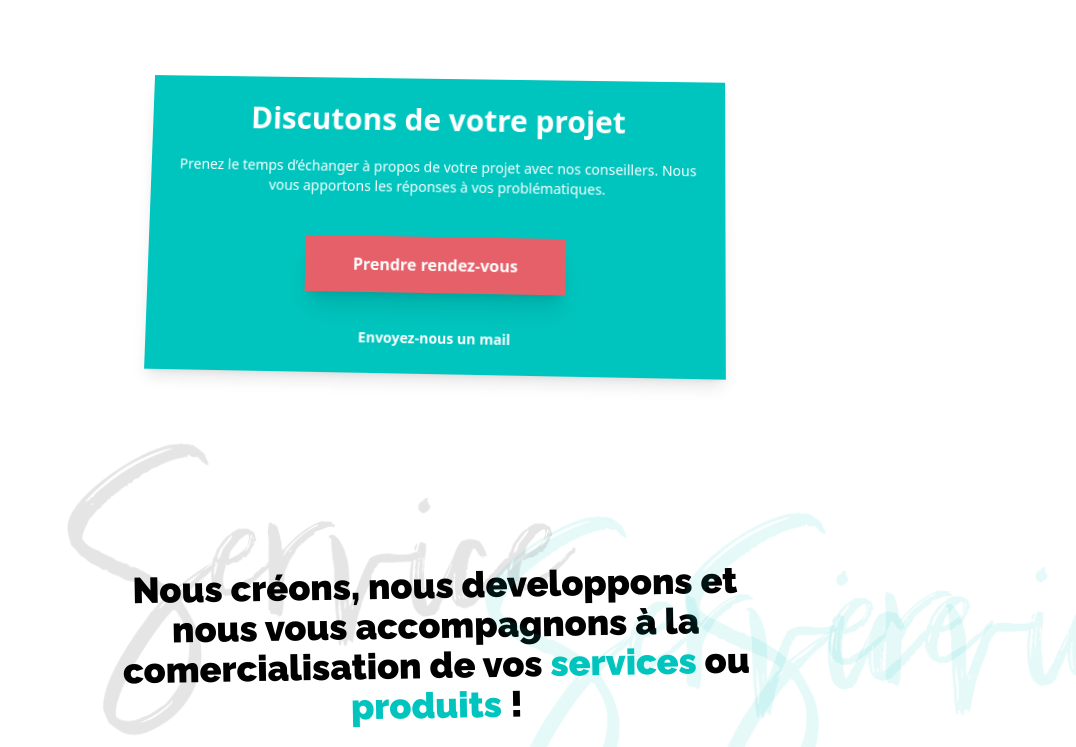
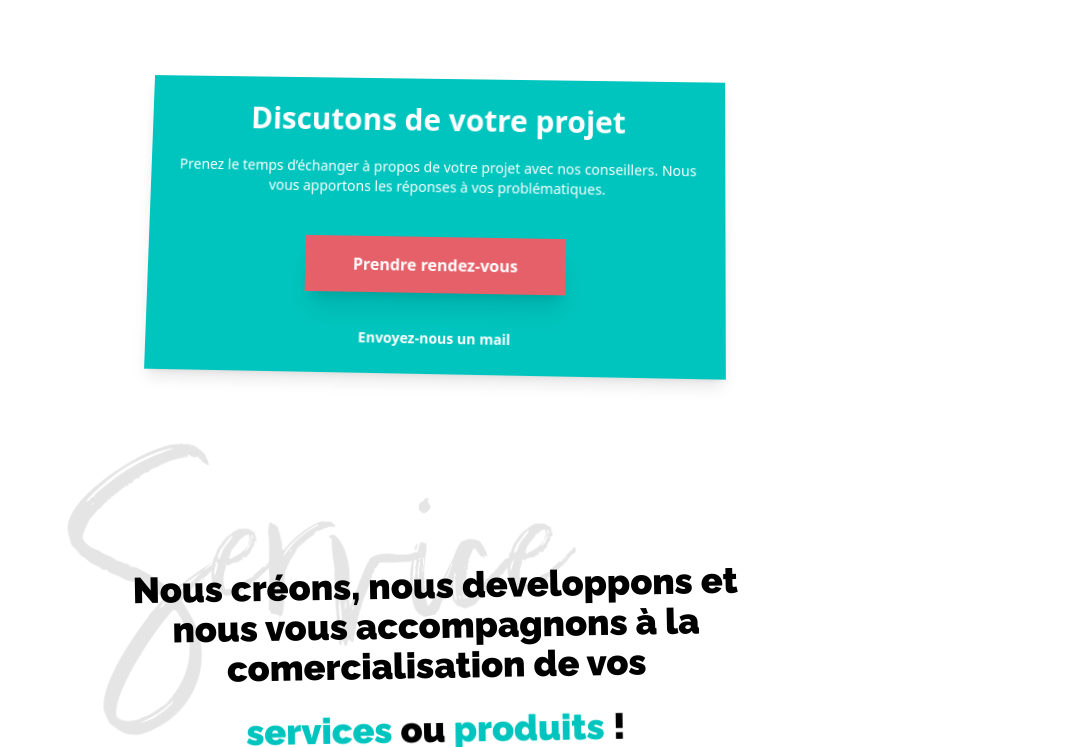
Before and after one commit to BenjaminPrince/-Test-Integration-Tailwind-Kaffein, a website: page src/blog/index.html in a window 1280 px wide. Shown: the part 2053-2800 px from the top of the page, without its empty margins (204-1280 px from the left). Drawn offline with nearby package versions, Linux system fonts and the light colour scheme.

Commit message:
integration

```diff
--- a/src/blog/index.html
+++ b/src/blog/index.html
@@ -35,7 +35,7 @@ ___________________________________________________________________ -->
             </span>
         </div>
 
-        <ul class="md:flex md:items-center z-[-1] md:z-auto md:static absolute w-full left-0 md:w-auto md:py-0 py-4 md:pl-0 pl-7 md:opacity-100 opacity-0 top-[-400px] transition-all ease-in duration-500">
+        <ul class=" text-white md:flex md:items-center z-[-1] md:z-auto md:static absolute w-full left-0 md:w-auto md:py-0 py-4 md:pl-0 pl-7 md:opacity-100 opacity-0 top-[-400px] transition-all ease-in duration-500">
 
             <li class="mx-4 my-6 md:my-0 ">
                 <a href="#" class="text-2xl  hover:text-violet-500 duration-500 ">Agence</a>
@@ -271,16 +271,16 @@ ___________________________________________________________________ -->
 
         <section>
 
-            <div class="  px-8 pt-28 pb-28 mx-auto lg:px-4 text-dark max-w-2xl " style="background-color: white">
-                <div class="flex flex-col  w-full mb-12 text-left lg:text-center  ">
-                    <div class="service relative">
-                        <h1 class=" mb-6 text-4xl sm:-rotate-1 text-center">Nous
-                            créons, nous developpons et nous vous accompagnons à la comercialisation de vos
-                            <span style="color: rgb(0,197,190);">services </span> ou <span
-                                style="color: rgb(0,197,190);">
-                                produits </span>!
-                        </h1>
+            <div class="  px-8 pt-28 pb-28 mx-auto lg:px-4 text-dark max-w-2xl" style="background-color: white">
+                <div class="flex flex-col  w-full mb-12 text-left lg:text-center   ">
+                    <div class="service relative ">
+                        <h1 class=" mb-6 text-4xl sm:-rotate-1 text-center ">Nous
+                            créons, nous developpons et nous vous accompagnons à la comercialisation de vos</h1>
                     </div>
+                    <h1 class=" text-4xl sm:-rotate-1 text-center ">
+                        <span style="color: rgb(0,197,190);">services </span> ou <span style="color: rgb(0,197,190);">
+                            produits </span>!
+                    </h1>
                 </div>
                 <div class="flex lg:justify-center justify-center p-10">
                     <button style="background-color: rgb(0,197,190); "
```
Also changed, not shown: src/blog/blog-detail.html (+9 -3 lines).
